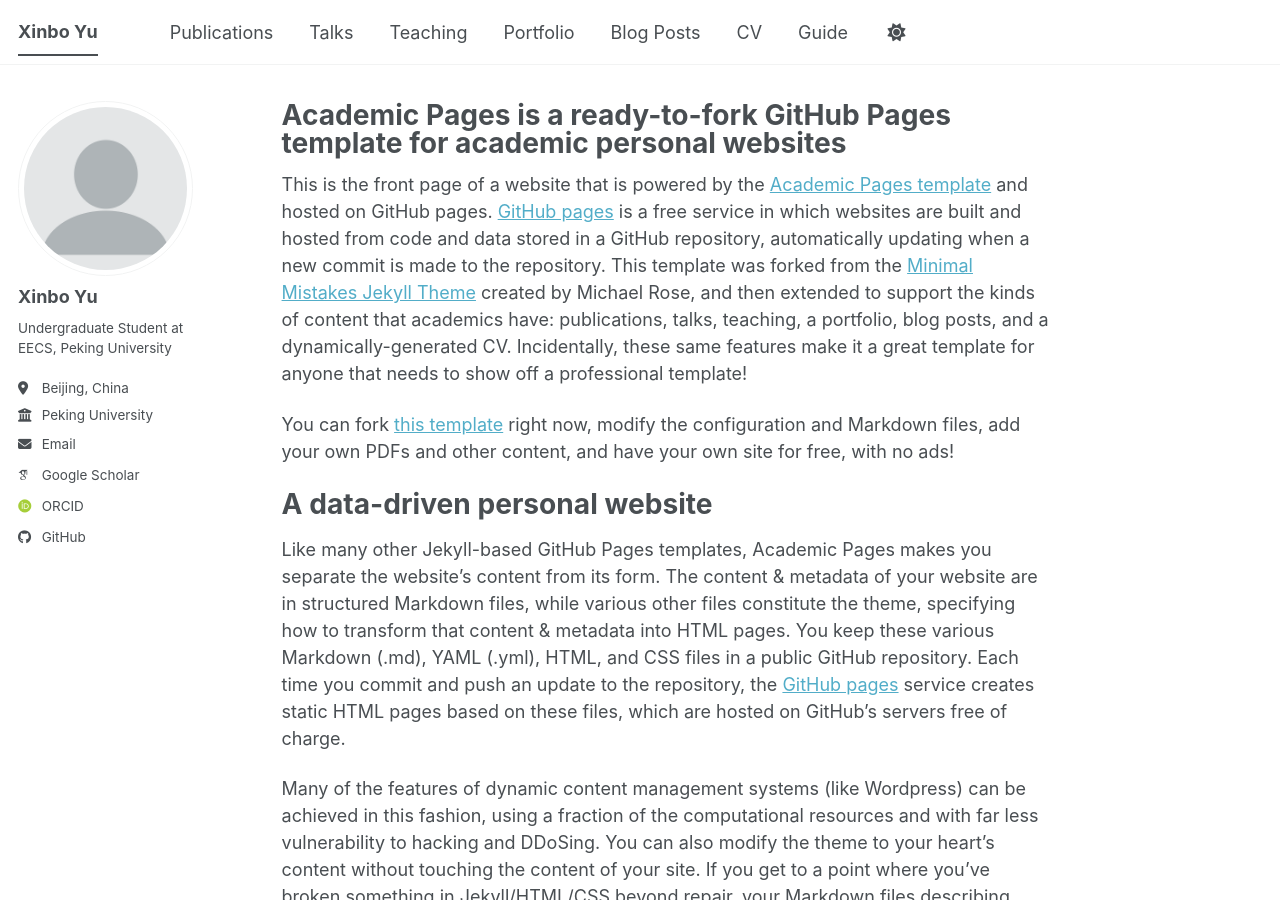
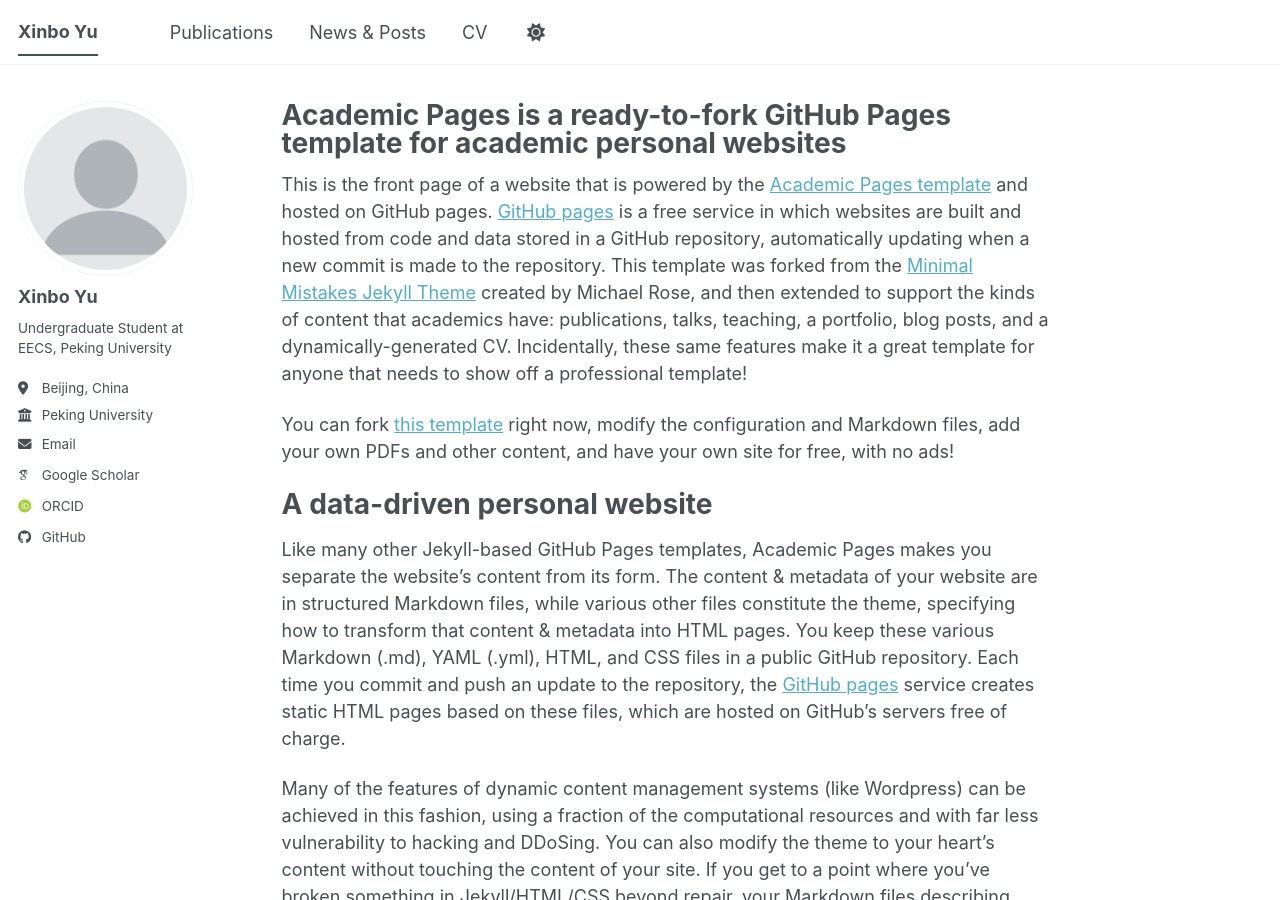
Before and after one commit to ZephyrYolo/ZephyrYolo.github.io, a Jekyll site: the page built from _pages/about.md, in a window 1280 px wide and 900 px high. Built offline with Jekyll 4.4.1, drawn with Linux system fonts in a browser that asks for light colours; some web fonts are replaced; a script bundle is joined from its source files by our own code; library files that are not in the unit come from our copies.

Commit message:
Update navigation.yml

```diff
--- a/_data/navigation.yml
+++ b/_data/navigation.yml
@@ -11,16 +11,7 @@
   - title: "Publications"
     url: /publications/
 
-  - title: "Talks"
-    url: /talks/
-
-  - title: "Teaching"
-    url: /teaching/
-
-  - title: "Portfolio"
-    url: /portfolio/
-
-  - title: "Blog Posts"
+  - title: "News & Posts"
     url: /year-archive/
 
   - title: "CV"
@@ -28,6 +19,3 @@
 
   # - title: "CV"
   #   url: /cv-json/
-
-  - title: "Guide"
-    url: /markdown/
```
